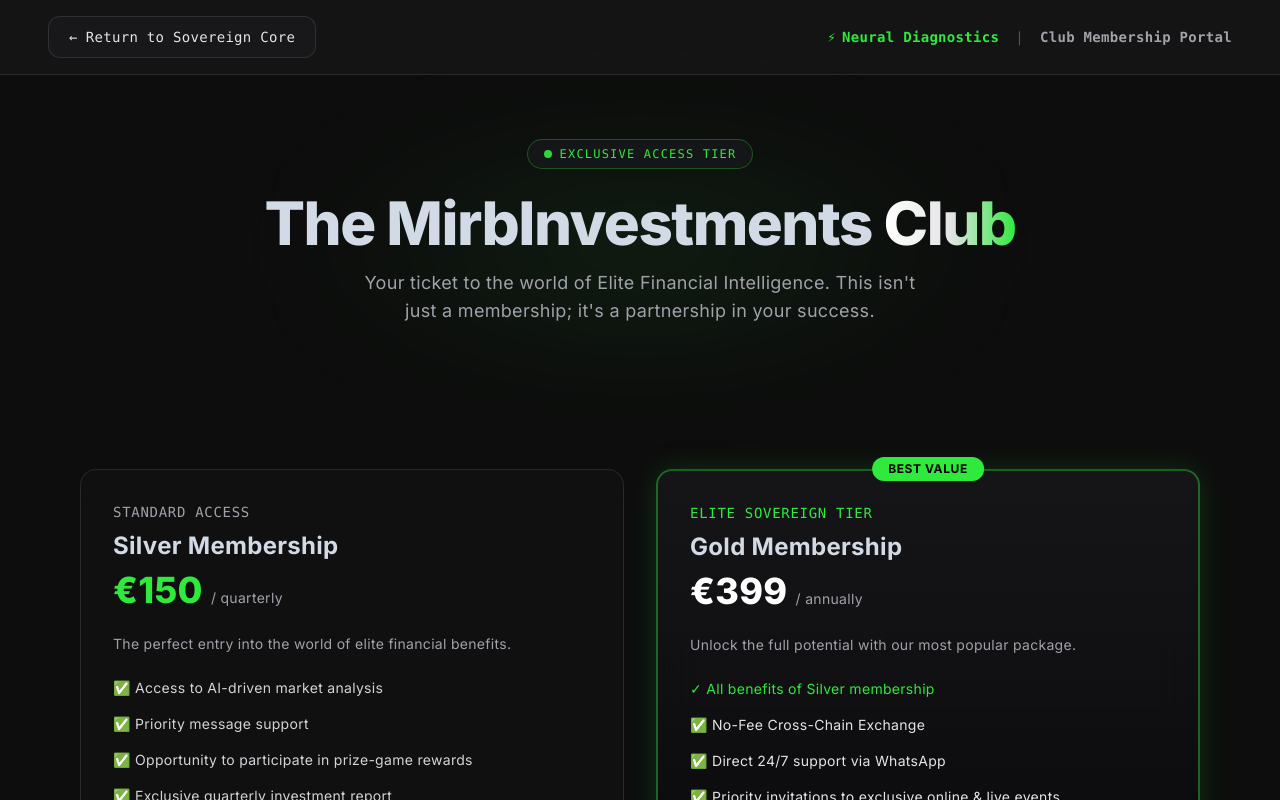
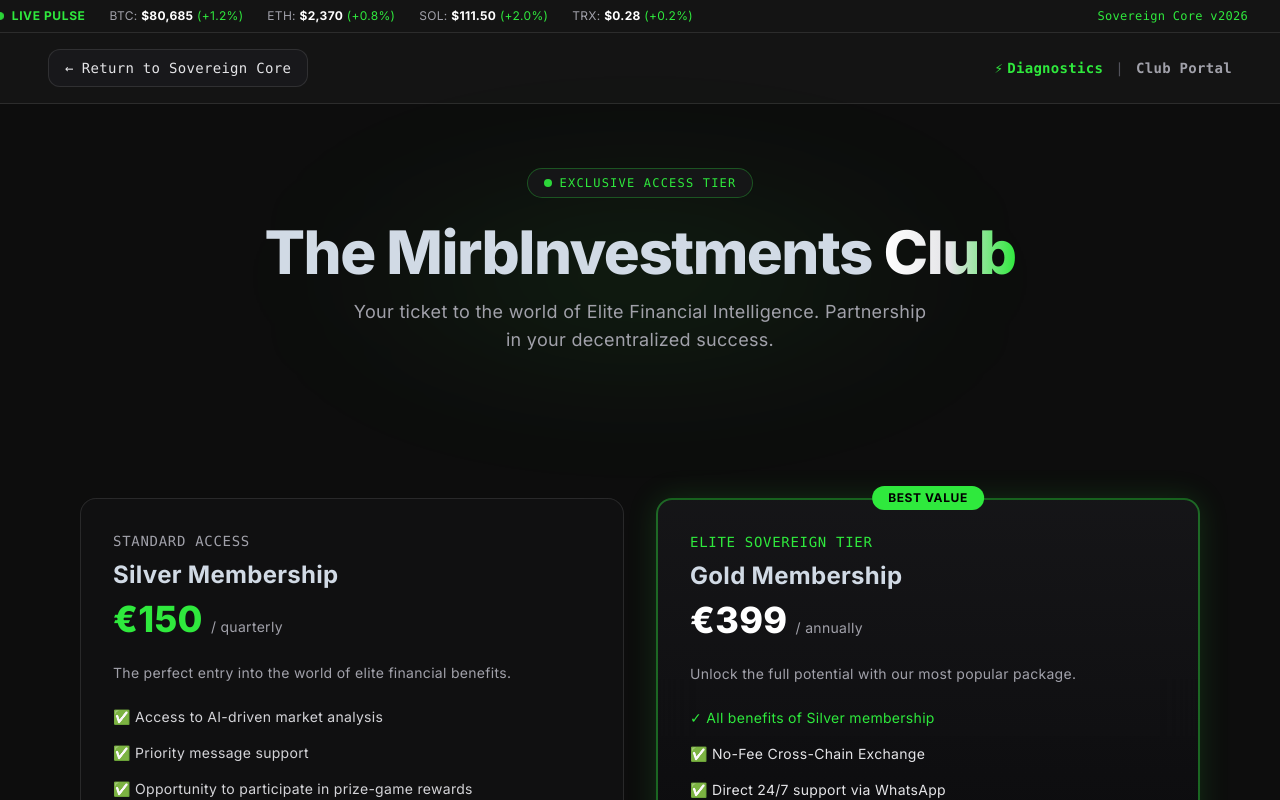
Before and after one commit to Mirb88/MirbInvestments-Web3, a Next.js app: page /club in a window 1280 px wide. Shown: the top 800 px of the page. Built offline with nearby package versions, Linux system fonts and the light colour scheme; no server answers.

Commit message:
Verified Real Crypto Prices Ticker and Sovereign Elite Layout

```diff
--- a/src/app/club/page.tsx
+++ b/src/app/club/page.tsx
@@ -15,22 +15,39 @@ export default function EliteClubPage() {
   return (
     <div className="min-h-screen bg-[#0D0D0D] text-white selection:bg-[#2FE93D] selection:text-black font-sans" suppressHydrationWarning={true}>
 
-      {/* 1. ELEGANTNO ZAGLAVLJE RAZVUČENO PO CIJELOJ ŠIRINI EKRANA */}
+      {/* 1. REAL LIVE PULSE TICKER */}
+      <div className="bg-[#141414] border-b border-white/10 py-2 px-4 overflow-hidden whitespace-nowrap text-xs text-zinc-400">
+        <div className="w-full px-4 flex justify-between items-center">
+          <div className="flex items-center space-x-6 animate-marquee">
+            <span className="flex items-center space-x-2">
+              <span className="w-2 h-2 rounded-full bg-[#2FE93D] inline-block animate-pulse"></span>
+              <span className="text-[#2FE93D] font-bold uppercase tracking-wider">LIVE PULSE</span>
+            </span>
+            <span>BTC: <strong className="text-white">$80,685</strong> <span className="text-[#2FE93D]">(+1.2%)</span></span>
+            <span>ETH: <strong className="text-white">$2,370</strong> <span className="text-[#2FE93D]">(+0.8%)</span></span>
+            <span>SOL: <strong className="text-white">$111.50</strong> <span className="text-[#2FE93D]">(+2.0%)</span></span>
+            <span>TRX: <strong className="text-white">$0.28</strong> <span className="text-[#2FE93D]">(+0.2%)</span></span>
+          </div>
+          <span className="hidden md:inline text-[#2FE93D] font-mono pl-4">Sovereign Core v2026</span>
+        </div>
+      </div>
+
+      {/* 2. FULL WIDTH HEADER WITH RETURN LOGIC */}
       <div className="w-full bg-[#141414] border-b border-white/10 py-4 px-6 sm:px-12 flex justify-between items-center text-xs sm:text-sm">
-        <Link href="/" className="px-5 py-2.5 rounded-xl bg-zinc-900 border border-white/10 hover:border-[#2FE93D] text-zinc-200 hover:text-[#2FE93D] transition-all flex items-center gap-2 font-mono font-medium">
+        <Link href="/" className="px-4 py-2 rounded-xl bg-zinc-900 border border-white/10 hover:border-[#2FE93D] text-zinc-200 hover:text-[#2FE93D] transition-all flex items-center gap-2 font-mono font-medium">
           <span>←</span> Return to Sovereign Core
         </Link>
 
-        <div className="flex items-center gap-4 font-mono">
-          <Link href="/neural-diagnostics" className="text-[#2FE93D] hover:underline font-bold flex items-center gap-1.5">
-            <span>⚡</span> Neural Diagnostics
+        <div className="flex items-center gap-3 font-mono">
+          <Link href="/neural-diagnostics" className="text-[#2FE93D] hover:underline font-bold flex items-center gap-1">
+            <span>⚡</span> Diagnostics
           </Link>
-          <span className="text-zinc-600 hidden sm:inline">|</span>
-          <span className="text-zinc-400 hidden sm:inline font-semibold">Club Membership Portal</span>
+          <span className="text-zinc-600">|</span>
+          <span className="text-zinc-400 font-semibold">Club Portal</span>
         </div>
       </div>
 
-      {/* 2. CLUB HERO SEKCIJA */}
+      {/* 3. CLUB HERO SEKCIJA */}
       <section className="relative py-16 px-4 text-center max-w-5xl mx-auto">
         <div className="absolute inset-0 -z-10 bg-[radial-gradient(ellipse_at_center,_var(--tw-gradient-stops))] from-[#2FE93D]/10 via-transparent to-transparent blur-3xl"></div>
 
@@ -44,11 +61,11 @@ export default function EliteClubPage() {
         </h1>
 
         <p className="text-base sm:text-lg text-zinc-400 max-w-xl mx-auto mb-8">
-          Your ticket to the world of Elite Financial Intelligence. This isn't just a membership; it's a partnership in your success.
+          Your ticket to the world of Elite Financial Intelligence. Partnership in your decentralized success.
         </p>
       </section>
 
-      {/* 3. ČLANSKI PAKETI (MEMBERSHIP TIERS) */}
+      {/* 4. MEMBERSHIP TIERS */}
       <section className="py-12 px-4 max-w-6xl mx-auto">
         <div className="grid grid-cols-1 md:grid-cols-2 gap-8">
 
@@ -102,7 +119,7 @@ export default function EliteClubPage() {
         </div>
       </section>
 
-      {/* 4. STRATEGIC CONVERGENCE & PLATINUM */}
+      {/* 5. STRATEGIC CONVERGENCE & PLATINUM */}
       <section className="py-16 px-4 max-w-5xl mx-auto space-y-8">
 
         {/* JAHORINA 2026 */}
```
